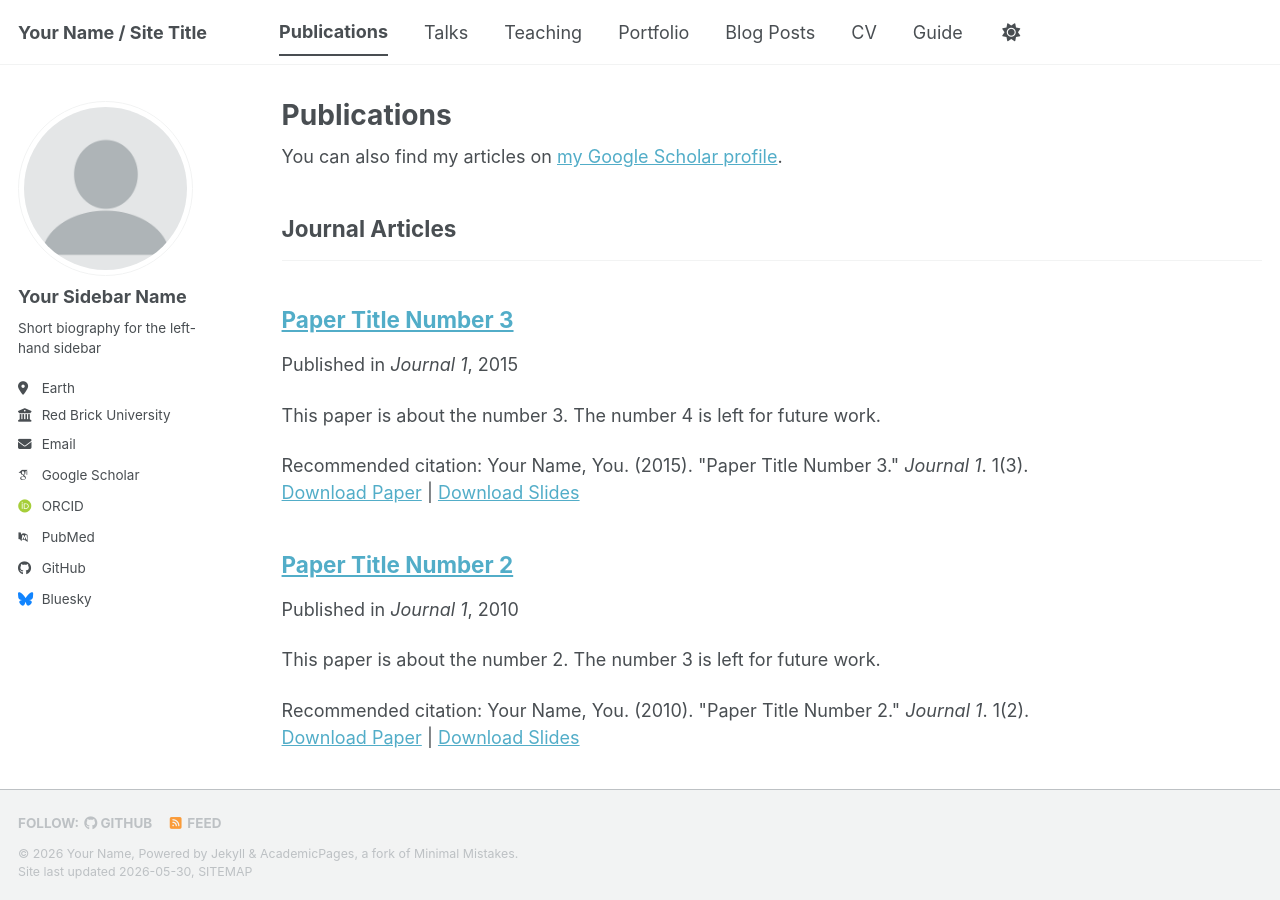
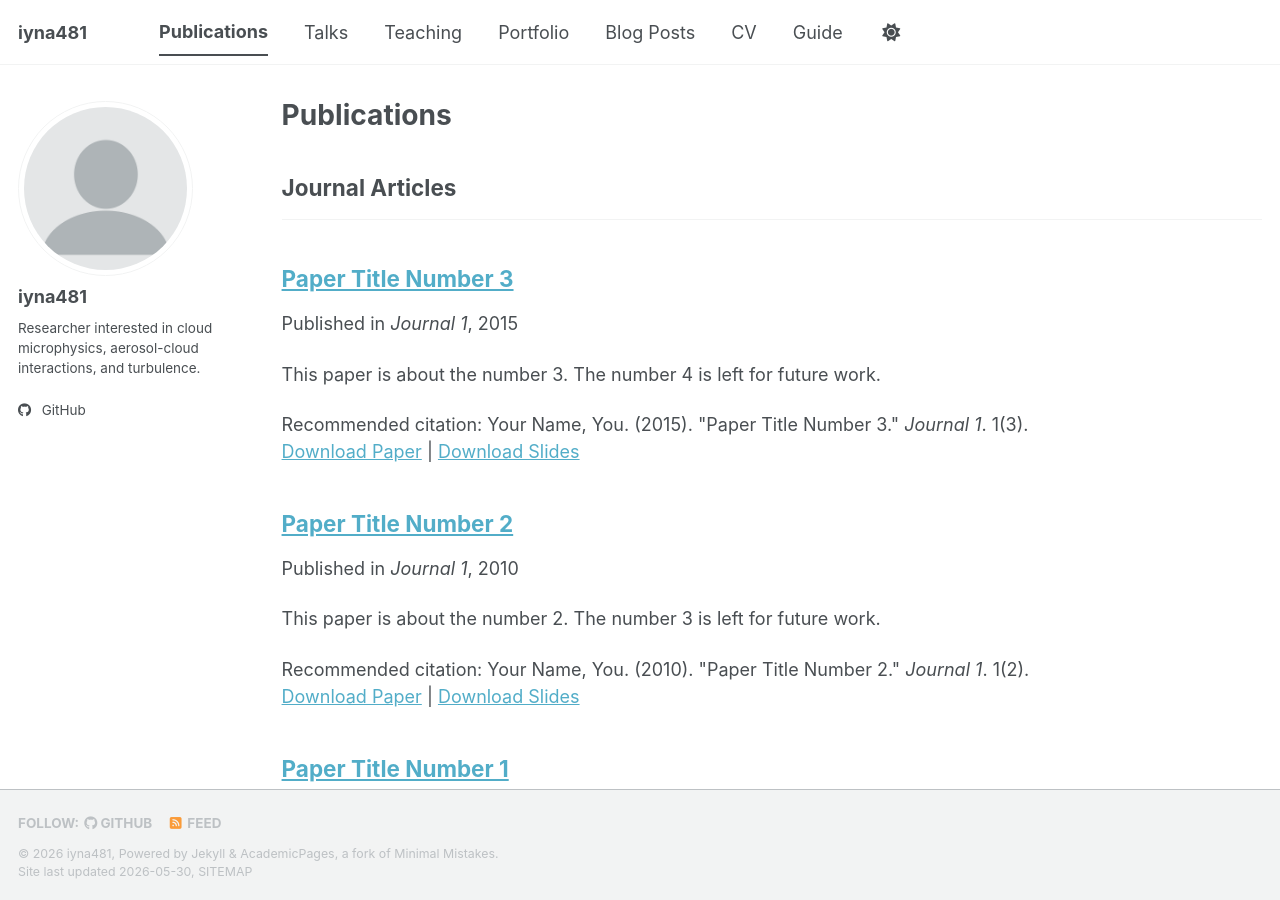
Before and after one commit to iyna481/iyna481.github.io, a Jekyll site: the page built from _pages/publications.html, in a window 1280 px wide and 900 px high. Built offline with Jekyll 4.4.1, drawn with Linux system fonts in a browser that asks for light colours; some web fonts are replaced; a script bundle is joined from its source files by our own code; library files that are not in the unit come from our copies.

Commit message:
Customize site configuration

```diff
--- a/_config.yml
+++ b/_config.yml
@@ -9,14 +9,13 @@
 # Basic Site Settings
 locale                   : "en-US"
 site_theme               : "default" # The available themes options are "default", "air", "sunrise", "mint", "dirt" and "contrast"
-title                    : "Your Name / Site Title"
+title                    : "iyna481"
 title_separator          : "-"
-name                     : &name "Your Name"
-description              : &description "Your Name's academic portfolio"   # Update this with a general description of your site, this is the default if not overridden by a page
-url                      : https://academicpages.github.io # The base hostname & protocol for your site e.g. "https://[your GitHub username].github.io",
-                                                           # or if you already have some other page hosted on Github then use "https://[your GitHub username].github.io/[Your Repo Name]"
+name                     : &name "iyna481"
+description              : &description "Personal academic website focused on cloud microphysics, aerosol-cloud interactions, turbulence, and atmospheric modeling."
+url                      : https://iyna481.github.io
 baseurl                  : "" # the subpath of your site, e.g. "/blog"
-repository               : "academicpages/academicpages.github.io"
+repository               : "iyna481/iyna481.github.io"
 
 # Site Author - The following control what appear as part of the author content on the side bar.
 #               If a field is blank the icon and link will not appear, otherwise it will be shown.
@@ -24,63 +23,63 @@ repository               : "academicpages/academicpages.github.io"
 author:
   # Biographic information
   avatar           : "profile.png"
-  name             : "Your Sidebar Name"
-  pronouns         : # example: "she/her"
-  bio              : "Short biography for the left-hand sidebar"
-  location         : "Earth"
-  employer         : "Red Brick University"
-  uri              : # URL
-  email            : "none@example.org"
+  name             : "iyna481"
+  pronouns         :
+  bio              : "Researcher interested in cloud microphysics, aerosol-cloud interactions, and turbulence."
+  location         :
+  employer         :
+  uri              :
+  email            :
 
   # Academic websites
-  academia         : # URL
-  arxiv            : # URL - Update with the correct link to your profile
-  googlescholar    : "https://scholar.google.com/citations?user=PS_CX0AAAAAJ"
-  inspire-hep      : # URL
-  impactstory      : # URL
-  orcid            : "https://orcid.org/yourorcidurl"
-  semantic         : # URL
-  ssrn             : # URL
-  pubmed           : "https://www.ncbi.nlm.nih.gov/pubmed/?term=john+snow"
-  researchgate     : # URL
-  scopus           : # URL
-  zotero           : # URL
+  academia         :
+  arxiv            :
+  googlescholar    :
+  inspire-hep      :
+  impactstory      :
+  orcid            :
+  semantic         :
+  ssrn             :
+  pubmed           :
+  researchgate     :
+  scopus           :
+  zotero           :
 
 
   # Repositories and software development
-  bitbucket        : # Username - Update with your username on the site
-  codepen          : # Username
-  dribbble         : # Username
-  github           : "academicpages"
-  kaggle           : # Username
-  stackoverflow    : # User number or user number and name (i.e., use "1" or "1/jeff-atwood")
+  bitbucket        :
+  codepen          :
+  dribbble         :
+  github           : "iyna481"
+  kaggle           :
+  stackoverflow    :
 
   # Social media
-  artstation       : # Username
-  bluesky          : "bsky.app" # Replace this with you Bluesky username
-  facebook         : # Username
-  flickr           : # Username
-  foursquare       : # Username
-  goodreads        : # Username
-  google_plus      : # Username
-  keybase          : # Username
-  instagram        : # Username
-  lastfm           : # Username
-  linkedin         : # Username
-  mastodon         : # URL
-  medium           : # URL
-  pinterest        : # Username
-  soundcloud       : # Username
-  steam            : # Username
-  telegram         : # URL
-  tumblr           : # Username
-  twitter          : # Username for X / Twitter
-  vine             : # Username
-  weibo            : # Username
-  wikipedia        : # Username
-  xing             : # Username
-  youtube          : # Username
-  zhihu            : # Username
+  artstation       :
+  bluesky          :
+  facebook         :
+  flickr           :
+  foursquare       :
+  goodreads        :
+  google_plus      :
+  keybase          :
+  instagram        :
+  lastfm           :
+  linkedin         :
+  mastodon         :
+  medium           :
+  pinterest        :
+  soundcloud       :
+  steam            :
+  telegram         :
+  tumblr           :
+  twitter          :
+  vine             :
+  weibo            :
+  wikipedia        :
+  xing             :
+  youtube          :
+  zhihu            :
 
 # Publication Category - The following the list of publication categories and their headings
 publication_category:
@@ -108,22 +107,22 @@ comments:
     appid                :
     num_posts            : # 5 (default)
     colorscheme          : # "light" (default), "dark"
-staticman:
-  allowedFields          : ['name', 'email', 'url', 'message']
-  branch                 : "gh-pages" # "master", "gh-pages"
-  commitMessage          : "New comment."
-  filename               : comment-{@timestamp}
-  format                 : "yml"
-  moderation             : true
-  path                   : "_data/comments/{options.slug}"
-  requiredFields         : ['name', 'email', 'message']
-  transforms:
-    email                : "md5"
-  generatedFields:
-    date:
-      type               : "date"
-      options:
-        format           : "iso8601" # "iso8601" (default), "timestamp-seconds", "timestamp-milliseconds"
+  staticman:
+    allowedFields          : ['name', 'email', 'url', 'message']
+    branch                 : "gh-pages" # "master", "gh-pages"
+    commitMessage          : "New comment."
+    filename               : comment-{@timestamp}
+    format                 : "yml"
+    moderation             : true
+    path                   : "_data/comments/{options.slug}"
+    requiredFields         : ['name', 'email', 'message']
+    transforms:
+      email                : "md5"
+    generatedFields:
+      date:
+        type               : "date"
+        options:
+          format           : "iso8601" # "iso8601" (default), "timestamp-seconds", "timestamp-milliseconds"
 atom_feed:
   hide                   : false     # change to true to hide the RSS feed in the footer
   path                   : # blank (default) uses feed.xml
```
